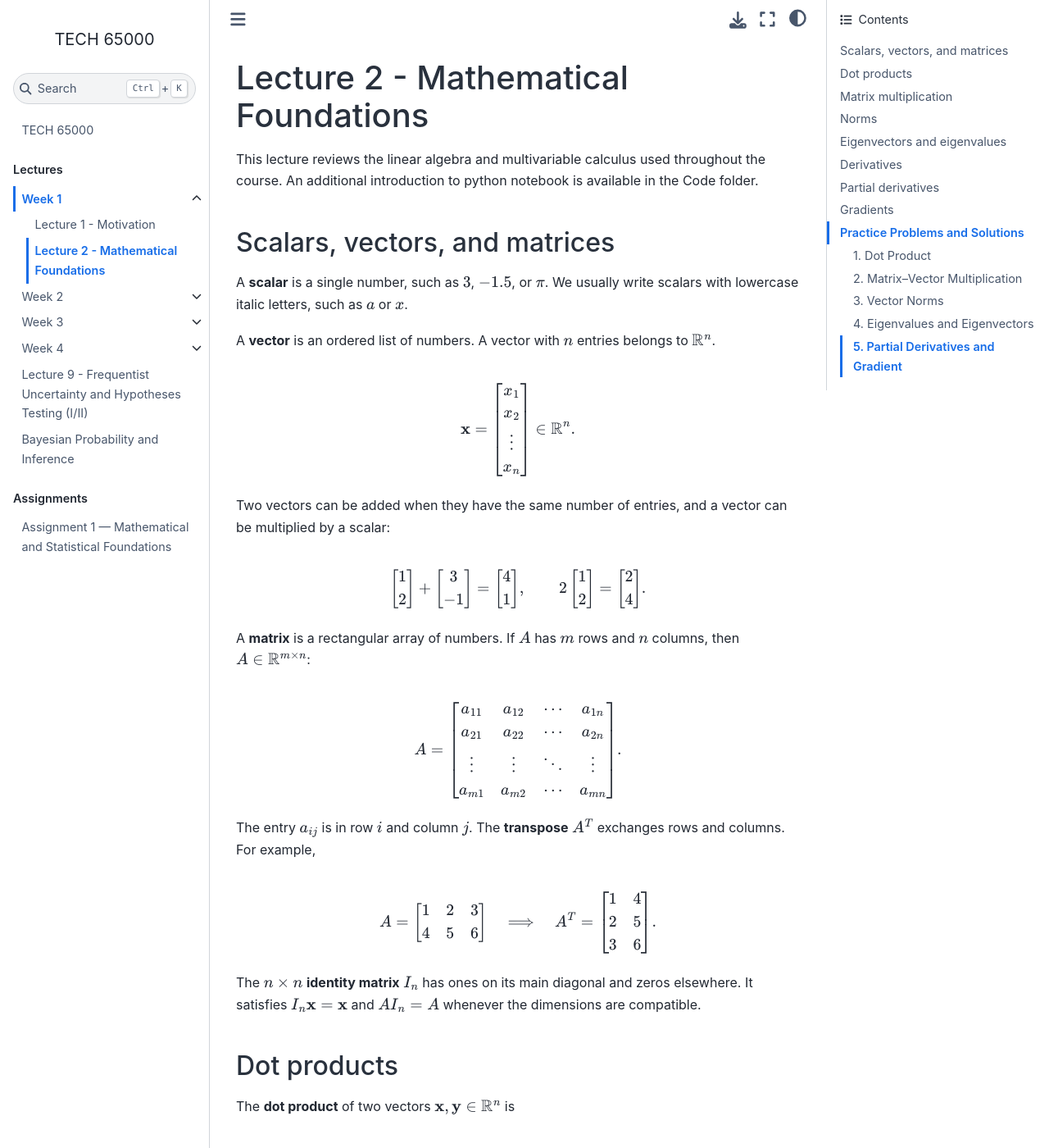
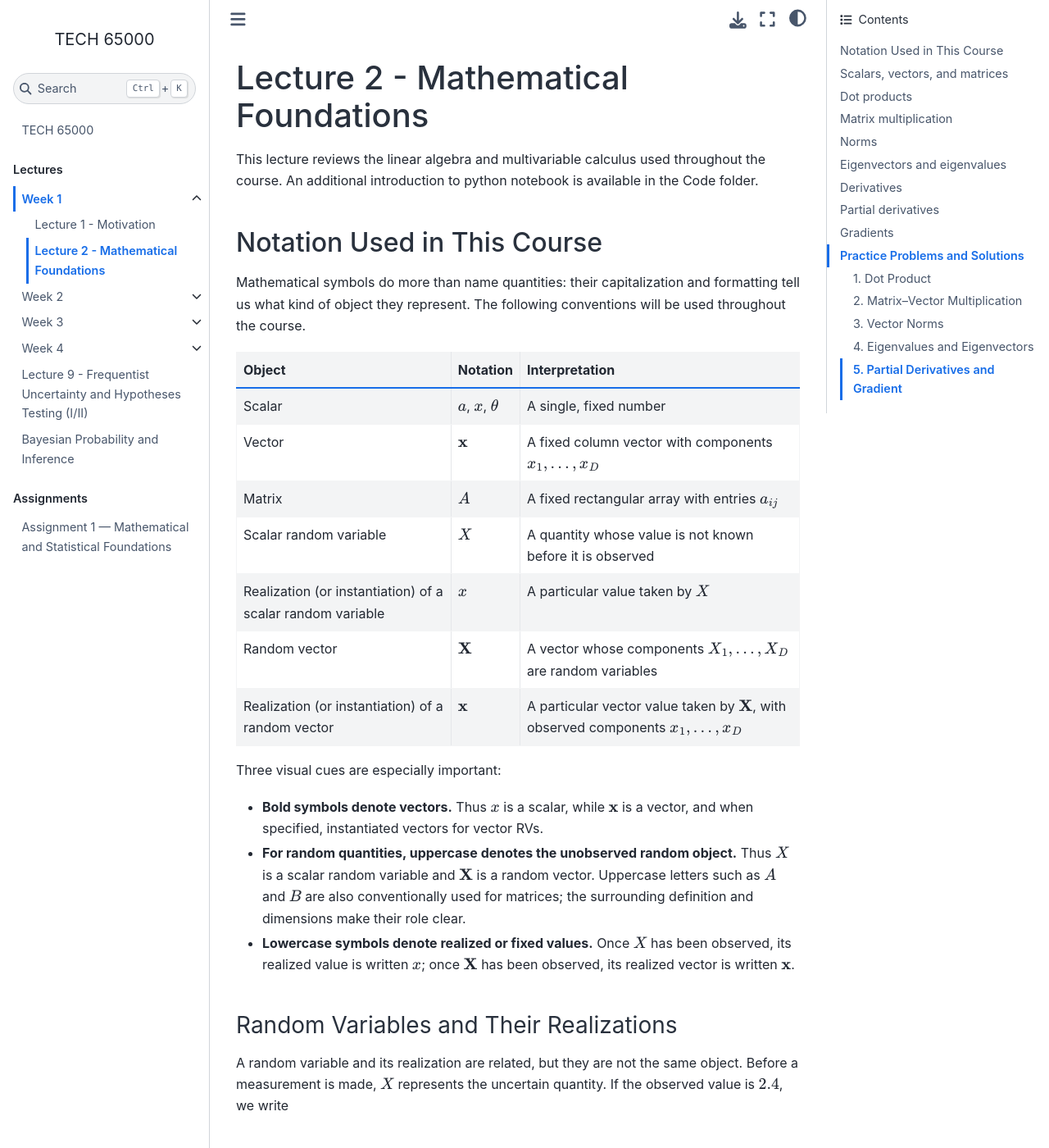
Before and after one commit to DTECH-650/DTECH-650.github.io, a Jupyter Book: the page built from lectures/week1/lecture-2-mathematical_foundations.md, in a window 1280 px wide and 1400 px high. Shown: the whole window at 82% size. Built offline with Jupyter Book 1.0.4 settings and Sphinx 7.4.7 and the Sphinx Book theme 1.1.4, drawn with Linux system fonts in a browser that asks for light colours; pages that are not in the unit, such as notebooks, are missing from menus; some of the changed text lies outside the part shown.

Commit message:
Add notation guide to Lecture 2

```diff
--- a/lectures/week1/lecture-2-mathematical_foundations.md
+++ b/lectures/week1/lecture-2-mathematical_foundations.md
@@ -10,6 +10,101 @@ After completing this lecture, you should be able to:
 - compute dot products, matrix products, and common norms;
 - interpret eigenvectors and eigenvalues; and
 - compute derivatives, partial derivatives, and gradients. -->
+
+## Notation Used in This Course
+
+Mathematical symbols do more than name quantities: their capitalization and formatting tell us what kind of object they represent. The following conventions will be used throughout the course.
+
+| Object | Notation | Interpretation |
+| --- | --- | --- |
+| Scalar | $a$, $x$, $\theta$ | A single, fixed number |
+| Vector | $\mathbf{x}$ | A fixed column vector with components $x_1,\ldots,x_D$ |
+| Matrix | $A$ | A fixed rectangular array with entries $a_{ij}$ |
+| Scalar random variable | $X$ | A quantity whose value is not known before it is observed |
+| Realization (or instantiation) of a scalar random variable | $x$ | A particular value taken by $X$ |
+| Random vector | $\mathbf{X}$ | A vector whose components $X_1,\ldots,X_D$ are random variables |
+| Realization (or instantiation) of a random vector | $\mathbf{x}$ | A particular vector value taken by $\mathbf{X}$, with observed components $x_1,\ldots,x_D$ |
+
+Three visual cues are especially important:
+
+- **Bold symbols denote vectors.** Thus $x$ is a scalar, while $\mathbf{x}$ is a vector, and when specified, instantiated vectors for vector RVs.
+- **For random quantities, uppercase denotes the unobserved random object.** Thus $X$ is a scalar random variable and $\mathbf{X}$ is a random vector. Uppercase letters such as $A$ and $B$ are also conventionally used for matrices; the surrounding definition and dimensions make their role clear.
+- **Lowercase symbols denote realized or fixed values.** Once $X$ has been observed, its realized value is written $x$; once $\mathbf{X}$ has been observed, its realized vector is written $\mathbf{x}$.
+
+### Random Variables and Their Realizations
+
+A random variable and its realization are related, but they are not the same object. Before a measurement is made, $X$ represents the uncertain quantity. If the observed value is $2.4$, we write
+
+$$
+x=2.4.
+$$
+
+The notation
+
+$$
+X=x
+$$
+
+describes the event that the random variable $X$ takes the particular value $x$. For example, $X=2.4$ connects the random quantity to the value that was observed.
+
+The same distinction applies component by component to a random vector. Suppose temperature and pressure are represented jointly by
+
+$$
+\mathbf{X}
+=
+\begin{bmatrix}
+X_1\\
+X_2
+\end{bmatrix}.
+$$
+
+Here $\mathbf{X}$ is a random vector, while $X_1$ and $X_2$ are scalar random variables. If the observed temperature and pressure are $21.3$ and $101.2$, respectively, the realization is
+
+$$
+\mathbf{x}
+=
+\begin{bmatrix}
+x_1\\
+x_2
+\end{bmatrix}
+=
+\begin{bmatrix}
+21.3\\
+101.2
+\end{bmatrix}.
+$$
+
+We may summarize this relationship as
+
+$$
+\mathbf{X}=\mathbf{x}.
+$$
+
+When several vector observations are collected, $\mathbf{x}_n$ denotes the $n$th observed vector, and $x_{nd}$ denotes its $d$th component. For example,
+
+$$
+\mathbf{x}_n
+=
+\begin{bmatrix}
+x_{n1}\\
+x_{n2}\\
+\vdots\\
+x_{nD}
+\end{bmatrix}
+\in\mathbb{R}^D.
+$$
+
+The same lowercase bold notation $\mathbf{x}$ is also used for an ordinary deterministic vector that was not generated randomly. In either case, bold lowercase means that the vector is being treated as a concrete, fixed value. Context tells us whether it arose as an observation.
+
+### Distribution Notation
+
+When a distribution is written as $p_X(x)$, the subscript $X$ identifies the random variable and the argument $x$ is a possible realization. Similarly,
+
+$$
+p_{\mathbf{X}}(\mathbf{x})
+$$
+
+describes a probability mass function or probability density for the random vector $\mathbf{X}$, evaluated at the concrete vector $\mathbf{x}$. When the intended random variable is clear, the subscript is often omitted and these are written simply as $p(x)$ and $p(\mathbf{x})$.
 
 ## Scalars, vectors, and matrices
 
```
